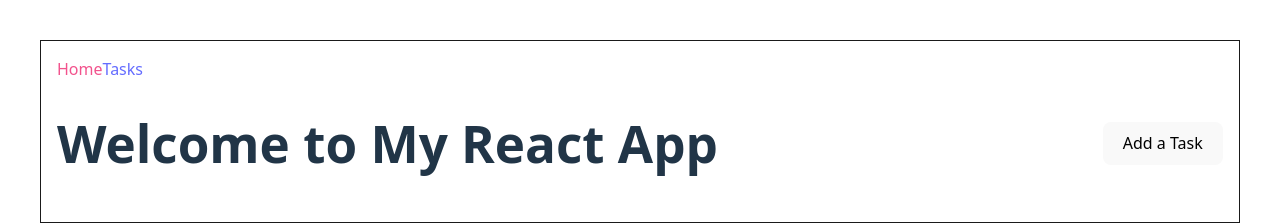
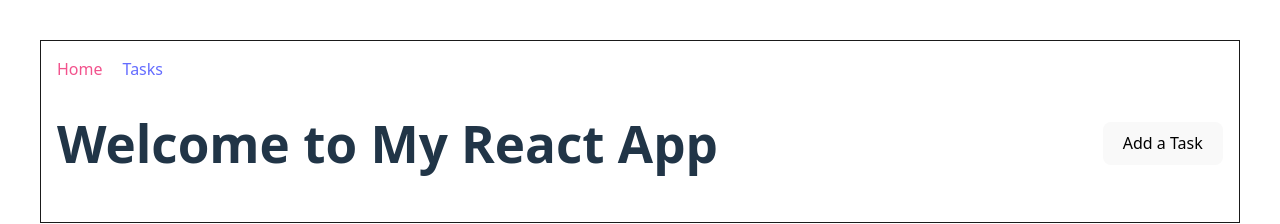
Before and after one commit to Qjr2023/cs5610, a React (Vite) app in the folder week9/my-react-app/: page / in a window 1280 px wide. Shown: the top 224 px of the page. Built offline with nearby package versions, Linux system fonts and the light colour scheme; data requests are answered from the project's data file; the HTML template or start-up script is replaced by a standard one.

Commit message:
Add margin to navigation links in CSS for improved spacing

```diff
--- a/week9/my-react-app/src/index.css
+++ b/week9/my-react-app/src/index.css
@@ -92,6 +92,10 @@ a.active {
   color: rgb(242, 83, 141);
 }
 
+nav a {
+  margin-right: 20px;
+}
+
 @media (prefers-color-scheme: light) {
   :root {
     color: #213547;
```
